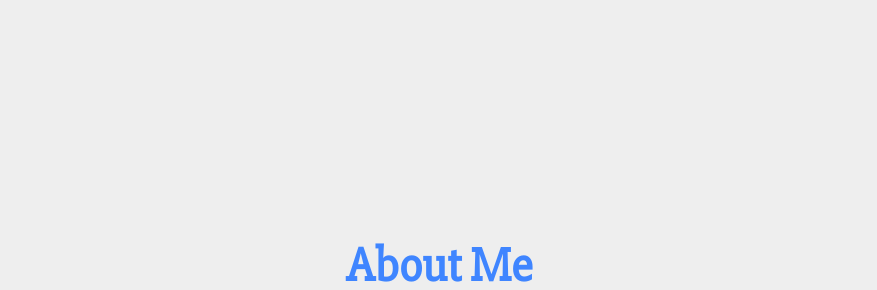
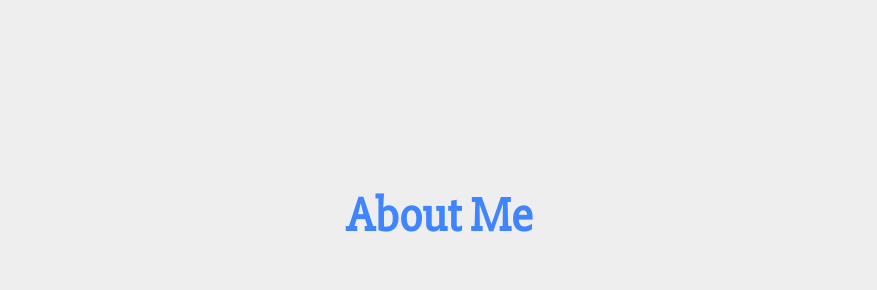
Before and after one commit to andyw24/andyw24.github.io, a plain HTML site: page index.html in a window 1280 px wide. Shown: the part 752-1042 px from the top of the page, without its empty margins (201-1078 px from the left). Drawn offline with Linux system fonts and the light colour scheme.

Commit message:
Update style.css

```diff
--- a/style.css
+++ b/style.css
@@ -6,7 +6,7 @@
   scroll-behavior: smooth;
 }
 .anchor {
-  padding: 90px;
+  padding: 40px;
 }
 .header {
   background-color: #f2f2f2;
```
